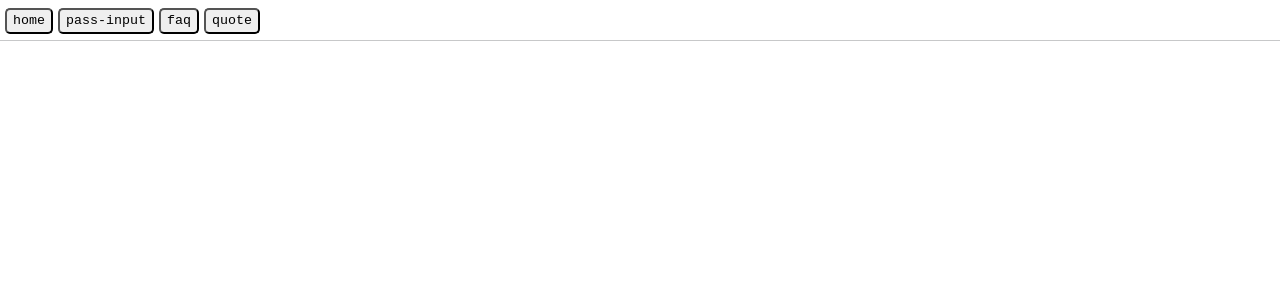
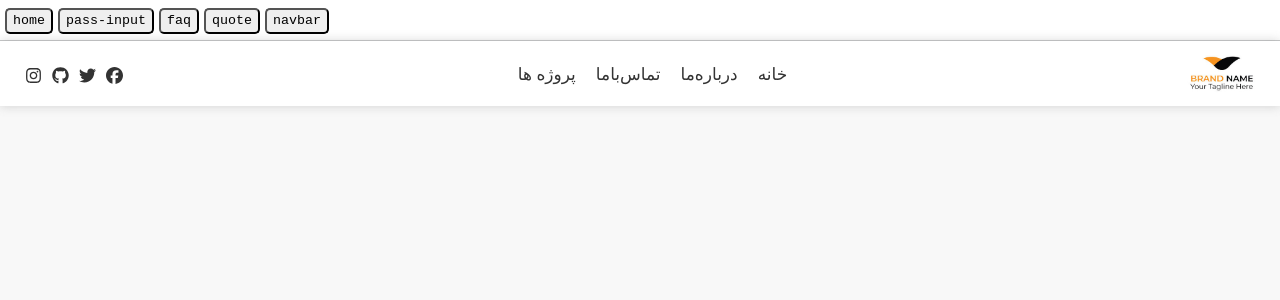
Before and after one commit to aRmanNM/react-playground, a React (Vite) app in the folder 25-projects-course/: page /navbar in a window 1280 px wide. Shown: the top 300 px of the page. Built offline with nearby package versions, Linux system fonts and the light colour scheme.

Commit message:
add navbar

```diff
--- a/25-projects-course/src/App.tsx
+++ b/25-projects-course/src/App.tsx
@@ -3,6 +3,7 @@ import PassInput from "./Projects/1-PassInput/PassInput";
 import Home from "./Home";
 import FAQ from "./Projects/2-faq/FAQ";
 import Quote from "./Projects/3-quote/Quote";
+import NavBar from "./Projects/4-navbar/Navbar";
 
 function App() {
   return (
@@ -20,6 +21,9 @@ function App() {
         <a className="root-nav-btn" href="/quote">
           <button>quote</button>
         </a>
+        <a className="root-nav-btn" href="/navbar">
+          <button>navbar</button>
+        </a>
       </div>
 
       <hr className="root-hr" />
@@ -29,6 +33,7 @@ function App() {
         <Route path="/pass-input" element={<PassInput />}></Route>
         <Route path="/faq" element={<FAQ />}></Route>
         <Route path="/quote" element={<Quote />}></Route>
+        <Route path="/navbar" element={<NavBar />}></Route>
       </Routes>
     </>
   );
--- /dev/null
+++ b/25-projects-course/src/Projects/4-navbar/Navbar.css
@@ -0,0 +1,133 @@
+.navbar-root {
+  direction: rtl;
+  display: flex;
+  align-items: start;
+  justify-content: center;
+  height: 100vh;
+  background: #f8f8f8;
+}
+
+nav {
+  display: flex;
+  align-items: center;
+  justify-content: center;
+  background: #fff;
+  box-shadow: 0 0 10px rgba(117, 117, 117, 0.3);
+  height: 65px;
+  padding: 0 20px;
+  width: 100%;
+  position: relative;
+}
+
+.navbar-container {
+    width: 100%;
+    display: flex;
+    margin: auto;
+    align-items: center;
+    justify-content: space-between;
+}
+
+.navbar-logo {
+  display: flex;
+  align-items: center;
+  justify-content: space-between;
+}
+
+.navbar-logo img {
+  width: 75px;
+}
+
+.navbar-toggle {
+  background: transparent;
+  border: 0;
+  width: 40px;
+  height: 40px;
+  font-size: 20px;
+  cursor: pointer;
+  display: none;
+}
+
+/* links */
+
+.navbar-links {
+  -webkit-transition: all .3s ease;
+  transition: all .3s ease;
+}
+
+.navbar-links ul {
+  display: flex;
+  align-items: center;
+  list-style: none;
+  margin: 0px;
+}
+
+.navbar-links li {
+  margin: 0 10px;
+}
+
+.navbar-links a {
+  color: #333;
+  font-size: 17px;
+  text-decoration: none;
+}
+
+/* socials */
+
+.navbar-socials {
+  display: flex;
+  list-style: none;
+  margin: 0px;
+  padding: 0px;
+}
+
+.navbar-socials li {
+  margin: 0 5px;
+}
+
+.navbar-socials a {
+  color: #333;
+  font-size: 17px;
+}
+
+@media screen and (min-width: 768px) {
+  .navbar-links {
+    height: auto !important;
+  }
+}
+
+@media screen and (max-width: 767px) {
+  .navbar-logo {
+    width: 100%; /* move image to end because of display flex */
+  }
+
+  .navbar-toggle {
+    display: block;
+  }
+
+  .navbar-links {
+    position: absolute;
+    right: 0;
+    left: 0;
+    top: 65px;
+
+    /* to always stay visible */
+    height: 0;
+    overflow: hidden;
+
+    background: rgb(255, 255, 255);
+    border-top: 1px solid rgb(245, 245, 245);
+  }
+
+  .navbar-links ul {
+    display: block;
+    padding: 0px;
+  }
+
+  .navbar-links li {
+    padding: 15px 20px;
+  }
+
+  .navbar-socials {
+    display: none;
+  }
+}
--- /dev/null
+++ b/25-projects-course/src/Projects/4-navbar/Navbar.tsx
@@ -0,0 +1,82 @@
+import {
+  FaBars,
+  FaFacebook,
+  FaGithub,
+  FaInstagram,
+  FaTwitter,
+} from "react-icons/fa6";
+import "./Navbar.css";
+import logo from "./logo.jpg";
+import { useEffect, useRef, useState } from "react";
+import { FaTimes } from "react-icons/fa";
+
+export default function NavBar() {
+  const [showLinks, setShowLinks] = useState(false);
+  const linksContainerRef = useRef<HTMLDivElement>(null);
+  const linksRef = useRef<HTMLUListElement>(null);
+
+  useEffect(() => {
+    const linksHeight = linksRef.current!.getBoundingClientRect().height;
+    if (showLinks) {
+      linksContainerRef.current!.style.height = `${linksHeight}px`;
+    } else {
+      linksContainerRef.current!.style.height = "0px";
+    }
+  }, [showLinks]);
+
+  return (
+    <div className="navbar-root">
+      <nav>
+        <div className="navbar-container">
+          <div className="navbar-logo">
+            <button
+              className="navbar-toggle"
+              onClick={() => setShowLinks(!showLinks)}
+            >
+              {showLinks ? <FaTimes /> : <FaBars />}
+            </button>
+            <img src={logo} alt="logo" />
+          </div>
+          <div className="navbar-links" ref={linksContainerRef}>
+            <ul ref={linksRef}>
+              <li>
+                <a href="/navbar">خانه</a>
+              </li>
+              <li>
+                <a href="/navbar">درباره‌ما</a>
+              </li>
+              <li>
+                <a href="/navbar">تماس‌با‌ما</a>
+              </li>
+              <li>
+                <a href="/navbar">پروژه ها</a>
+              </li>
+            </ul>
+          </div>
+          <ul className="navbar-socials">
+            <li>
+              <a href="/navbar">
+                <FaFacebook />
+              </a>
+            </li>
+            <li>
+              <a href="/navbar">
+                <FaTwitter />
+              </a>
+            </li>
+            <li>
+              <a href="/navbar">
+                <FaGithub />
+              </a>
+            </li>
+            <li>
+              <a href="/navbar">
+                <FaInstagram />
+              </a>
+            </li>
+          </ul>
+        </div>
+      </nav>
+    </div>
+  );
+}
```
Also changed, not shown: 25-projects-course/src/Projects/4-navbar/logo.jpg (added).
